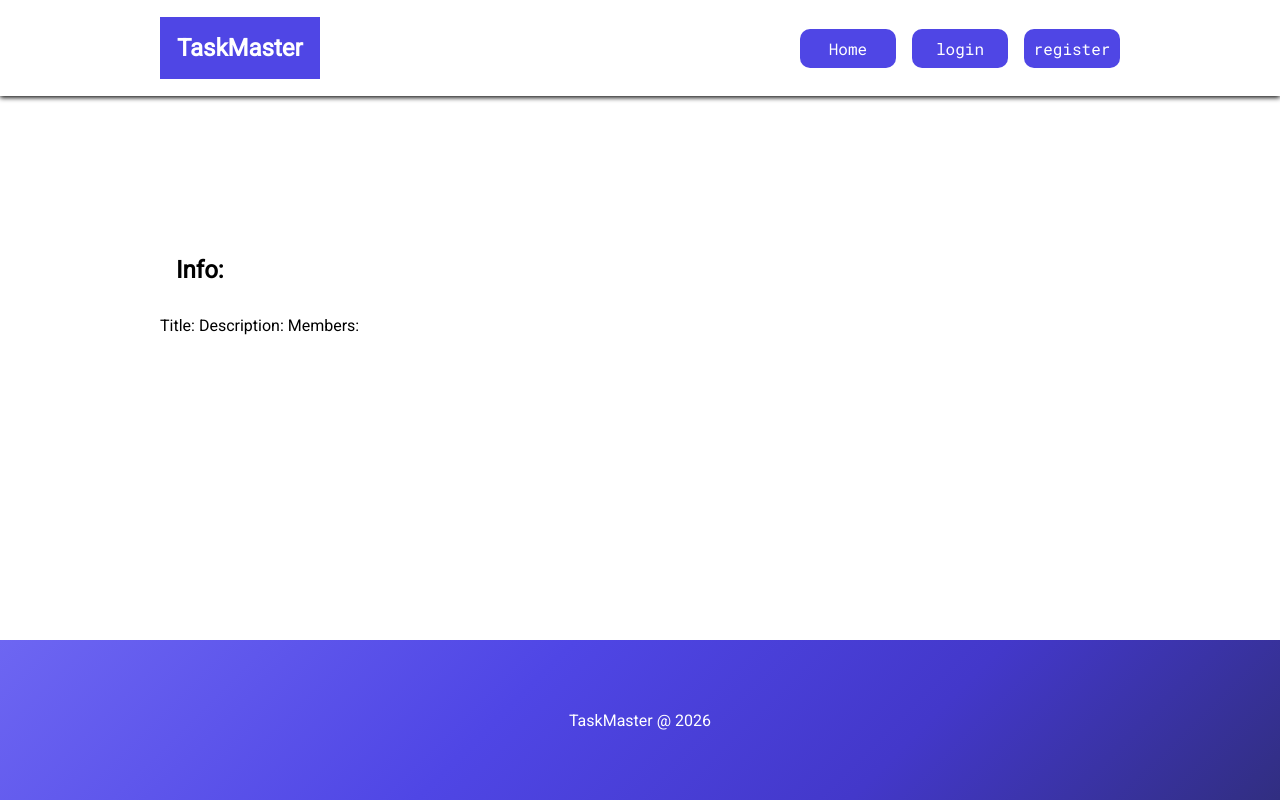
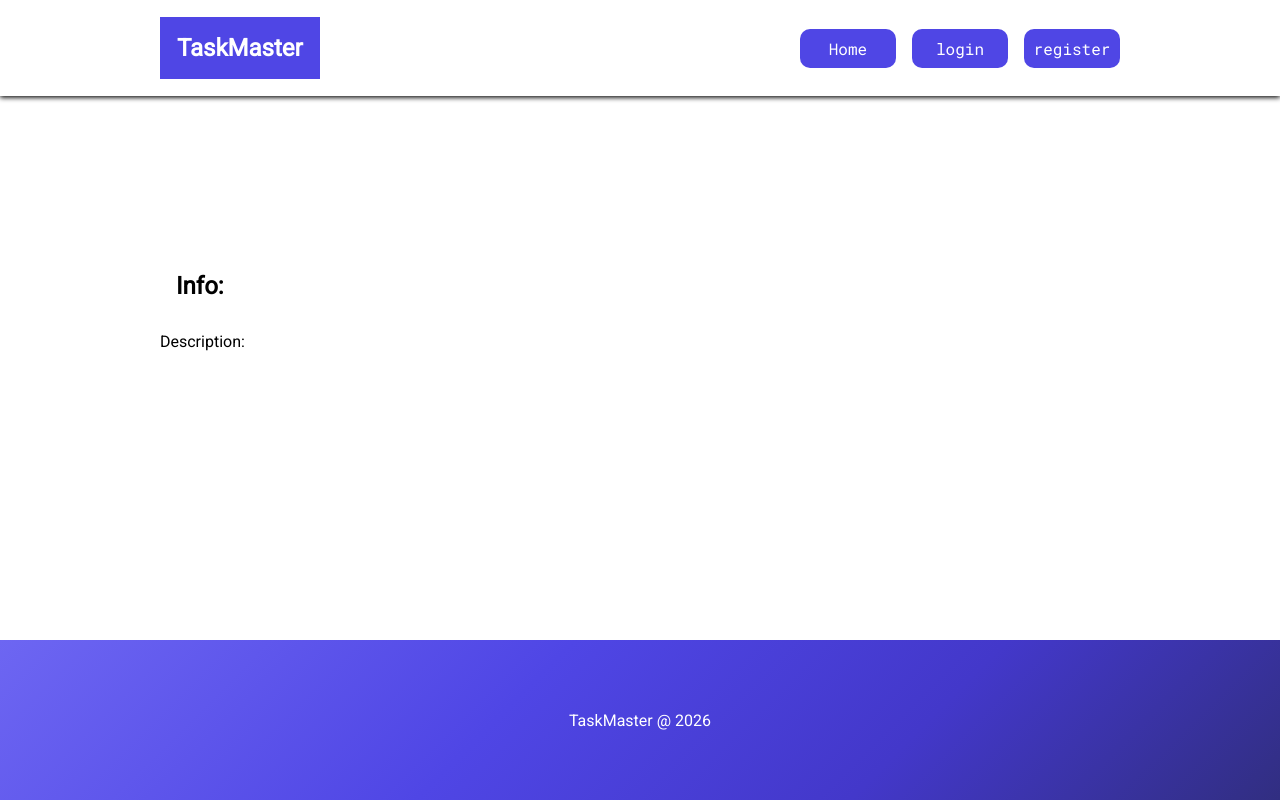
Before and after one commit to michalpaprocki/taskmaster_angular, an Angular app: page /tasks/1 in a window 1280 px wide. Built offline with nearby package versions, Linux system fonts and the light colour scheme; no server answers.

Commit message:
slug task page cleanup

```diff
--- a/src/app/features/tasks/slug/slug-task-page.html
+++ b/src/app/features/tasks/slug/slug-task-page.html
@@ -1,44 +1,15 @@
 <section>
     <h1>{{task()?.title}}</h1>
-    <!-- @if(successMessage()) {
-        <small>{{successMessage()}}</small>
-    }
-    @if(errMessage()) {
-        <small>{{errMessage()}}</small>
-    } -->
-    <!-- <div class="actions">
-        @if(canJoinOrg()) {
-        <button (click)="join()" class="btn-secondary" type="button">
-            join
-        </button>
-        }
-        @if(!canJoinOrg() && user()?.id != owner()?.id) {
-        <button (click)="leave()" class="btn-secondary warn" type="button">
-            leave
-        </button>
-        }
 
-        @if(user()?.id == owner()?.id) {
-
-            <a [routerLink]="['/organizations/edit', taskSlug()]" class="grid-item text-center">
-
-                edit
-            </a> -->
-        <!-- } -->
-    <!-- </div> -->
 
     <div class="info">
         <h2>info:</h2>
-        <!-- <span>Owner: {{owner()?.name}}</span> -->
-        <span>Title: {{task()?.title}}</span>
-
-       @if(task()?.description?.length == 0) {
-            <span>Description: N/A</span>
-       } @else {
-         <span>Description: {{task()?.description}}</span>
-       }
-       <span>Members: </span>
-
-
+        <span>Description:
+        @if(task()?.description?.length == 0) {
+         N/A
+        } @else {
+            {{task()?.description}}
+        }
+        </span>
     </div>
 </section>
--- a/src/app/features/tasks/slug/slug-task-page.scss
+++ b/src/app/features/tasks/slug/slug-task-page.scss
@@ -0,0 +1,7 @@
+.info {
+    display: flex;
+    flex-direction: column;
+    > span {
+        display: block;
+    }
+}
```
